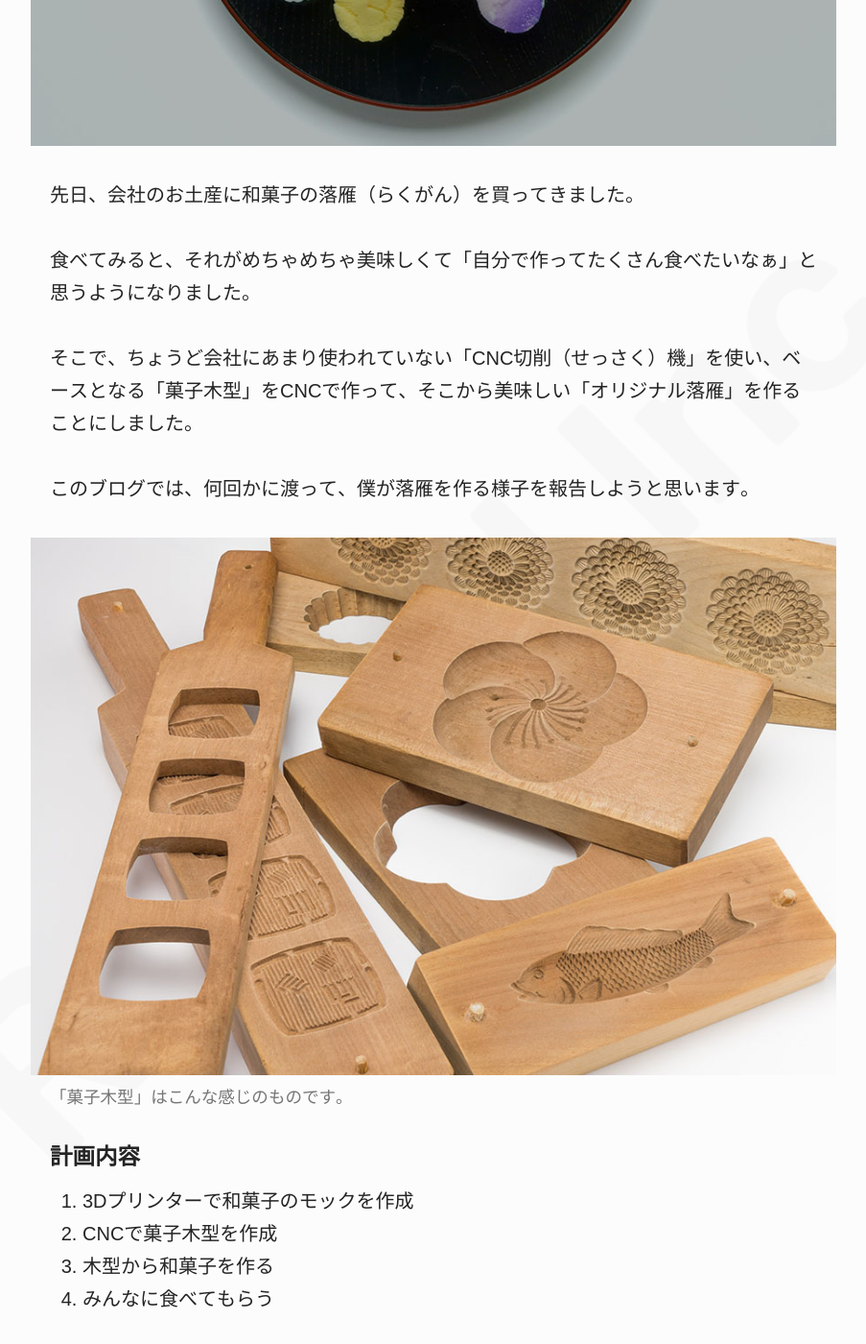
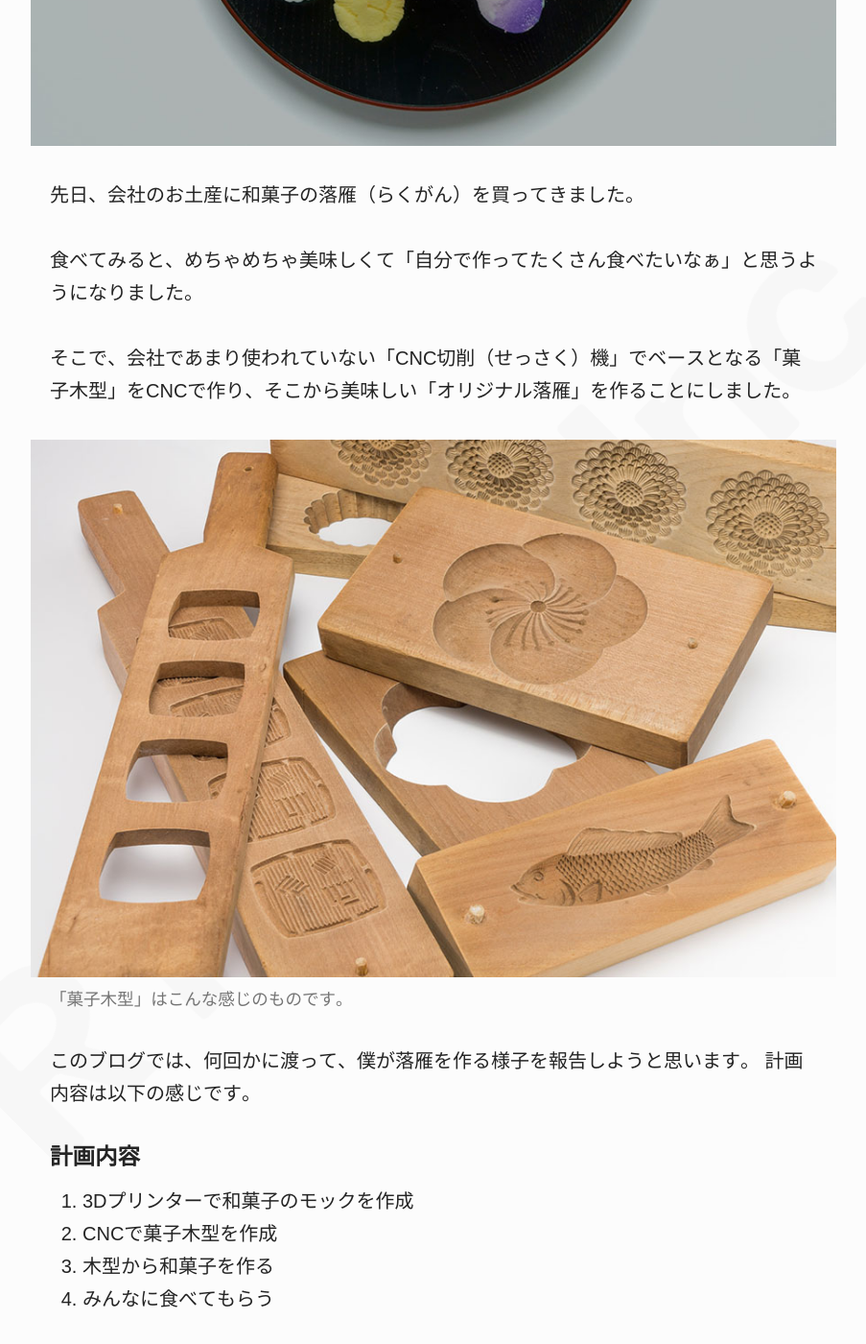
Before and after one commit to yuheiy/rookies, a Jekyll site: the page built from _posts/2017-09-07-wagashi-1.md, in a window 1280 px wide and 1400 px high, scrolled down 699 px. Shown: the whole window at 96% size, without its empty margins (188-1091 px from the left). Built offline with Jekyll 4.4.1, drawn with Linux system fonts in a browser that asks for light colours; our own code applies the rules of GitHub Pages for plain Markdown files.

Commit message:
記事修正2

```diff
--- a/_posts/2017-09-07-wagashi-1.md
+++ b/_posts/2017-09-07-wagashi-1.md
@@ -10,18 +10,19 @@ image: wagashi-1-title.jpg
 
 先日、会社のお土産に和菓子の落雁（らくがん）を買ってきました。
 
-食べてみると、それがめちゃめちゃ美味しくて「自分で作ってたくさん食べたいなぁ」と思うようになりました。
+食べてみると、めちゃめちゃ美味しくて「自分で作ってたくさん食べたいなぁ」と思うようになりました。
 
 <!-- more -->
 
-そこで、ちょうど会社にあまり使われていない「CNC切削（せっさく）機」を使い、ベースとなる「菓子木型」をCNCで作って、そこから美味しい「オリジナル落雁」を作ることにしました。
-
-このブログでは、何回かに渡って、僕が落雁を作る様子を報告しようと思います。
+そこで、会社であまり使われていない「CNC切削（せっさく）機」でベースとなる「菓子木型」をCNCで作り、そこから美味しい「オリジナル落雁」を作ることにしました。
 
 <figure class="large">
   <img src="{{ site.baseurl }}/assets/images/post/wagashi-1/kigata.jpg" alt="花や魚など様々な形をモチーフにした木型">
   <figcaption>「菓子木型」はこんな感じのものです。</figcaption>
 </figure>
+
+このブログでは、何回かに渡って、僕が落雁を作る様子を報告しようと思います。
+計画内容は以下の感じです。
 
 ### 計画内容
 
```
